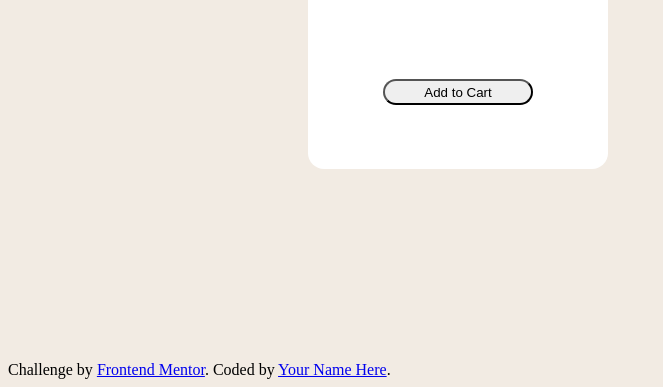
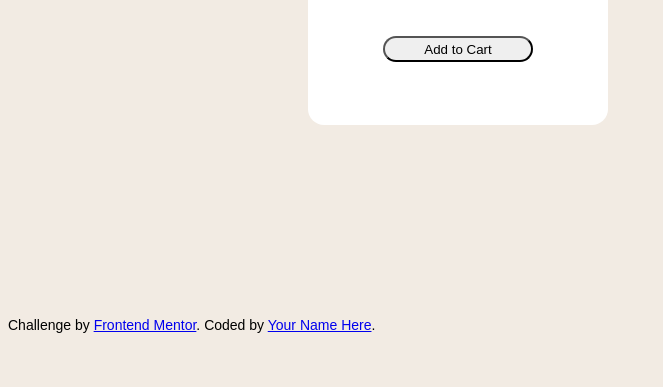
Before and after one commit to CBID2/Product-preview-card-component, a plain HTML site: page product-preview-card-component-main/index.html in a window 1280 px wide. Shown: the part 1075-1462 px from the top of the page, without its empty margins (0-663 px from the left). After the commit the page ends 1416 px from the top, so only its background shows below. Drawn offline with Linux system fonts and the light colour scheme.

Commit message:
change CSS

```diff
--- a/product-preview-card-component-main/styles.css
+++ b/product-preview-card-component-main/styles.css
@@ -1,5 +1,7 @@
 body{
-    background-color:  hsl(30, 38%, 92%)
+    background-color:  hsl(30, 38%, 92%);
+    font-family: 'Montserrat', sans-serif;
+    font-size: 14px;
     }
     .container {
       display: flex;
```
